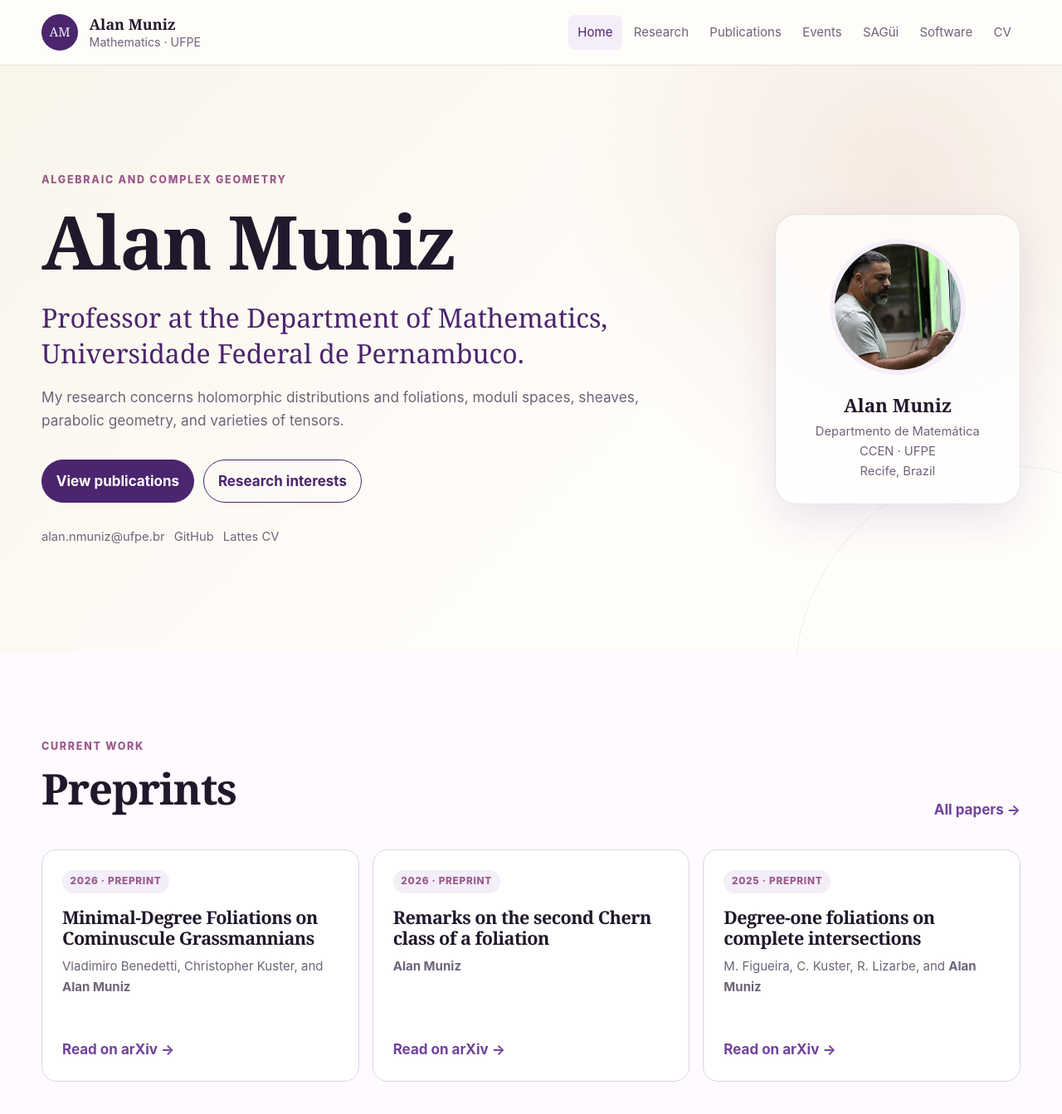
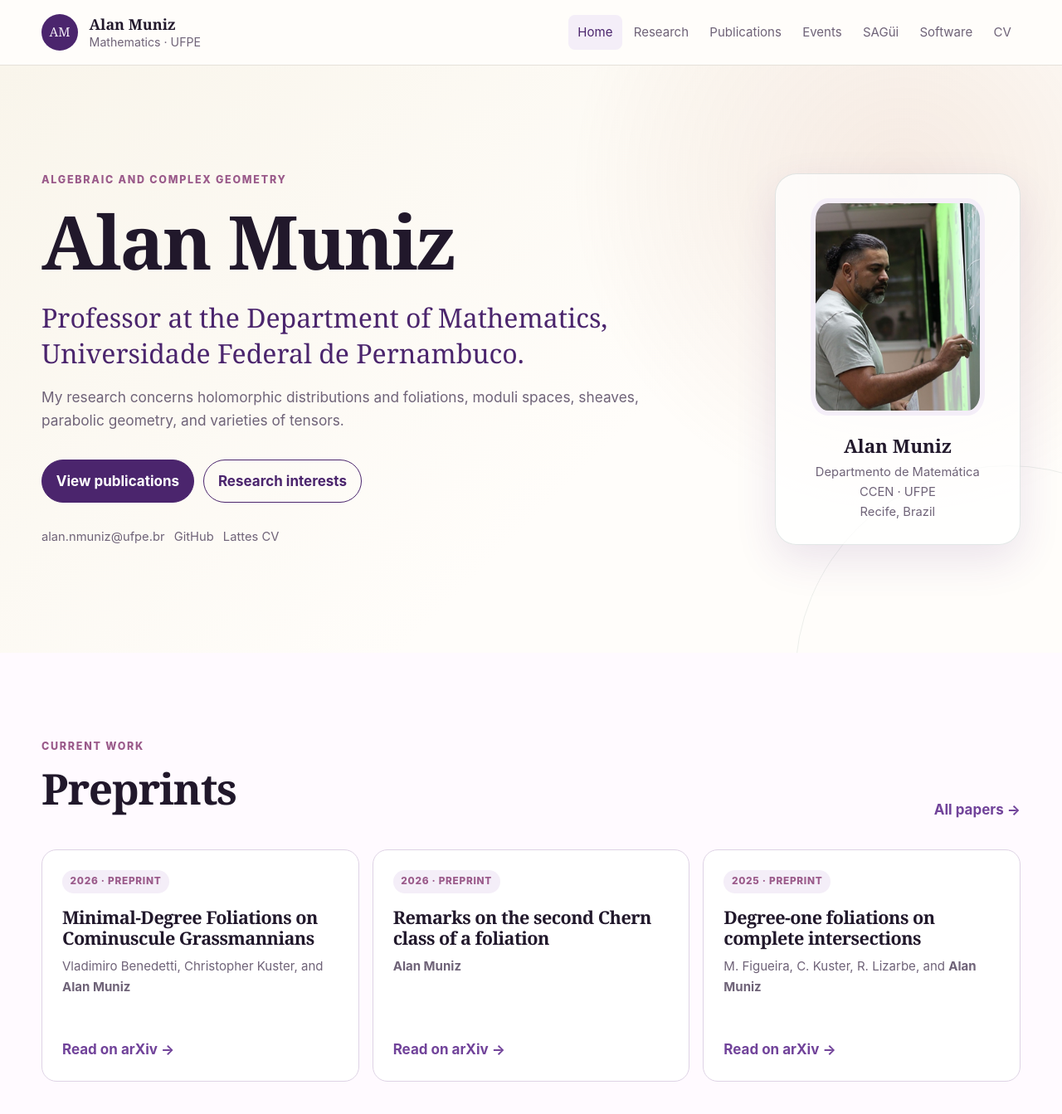
Before and after one commit to alannmuniz/alannmuniz.github.io, a Jekyll site: the page built from index.md, in a window 1280 px wide and 1400 px high. Shown: the top 1343 px of the window at 83% size. Built offline with Jekyll 4.4.1, drawn with Linux system fonts in a browser that asks for light colours.

Commit message:
Update style.css

```diff
--- a/assets/css/style.css
+++ b/assets/css/style.css
@@ -250,13 +250,13 @@ ul, ol { padding-left: 1.35rem; }
 }
 
 .profile-card img {
-  width: 164px;
-  height: 164px;
+  width: 80%;
+  height: auto;
   margin: 0.8rem auto 0;
   object-fit: cover;
   image-rendering: auto;
   border: 6px solid var(--cream);
-  border-radius: 50%;
+  border-radius: 10%;
   background: var(--cream);
 }
 
```
